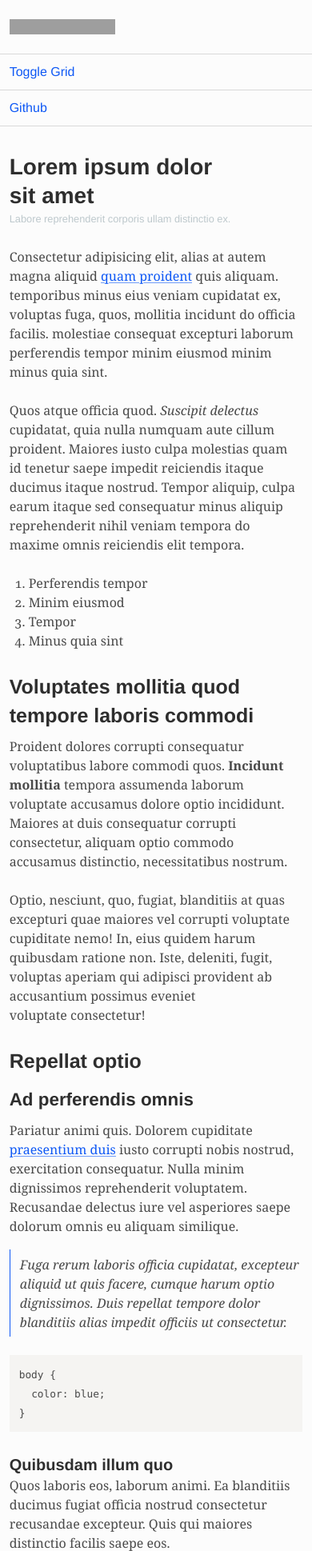
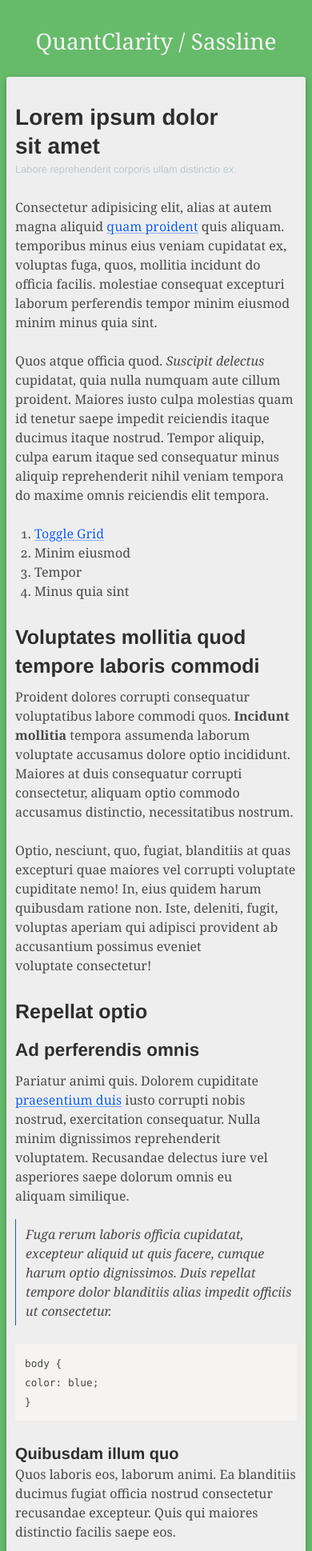
Before and after one commit to bobcolner/material-girl, a Flask app: page /matgirl/typeset in a window 390 px wide. Shown: the top 1939 px of the page at 80% size. Run offline with Flask 2, Linux system fonts and the light colour scheme; some libraries are stand-ins or nearby versions; grey boxes are pictures that could not be loaded.

Commit message:
working responsive typeset

```diff
--- a/app/matgirl/views.py
+++ b/app/matgirl/views.py
@@ -40,4 +40,4 @@ def add_numbers():
 
 @matgirl.route('/typeset')
 def typeset():
-    return render_template('matgirl/sassline.html')
+    return render_template('matgirl/sassline_partial.html')
--- a/app/templates/matgirl/base.html
+++ b/app/templates/matgirl/base.html
@@ -18,6 +18,12 @@
     <script src="//cdnjs.cloudflare.com/ajax/libs/html5shiv/3.7/html5shiv.js"></script>
     <script src="//cdnjs.cloudflare.com/ajax/libs/respond.js/1.4.2/respond.js"></script>
     <![endif]-->
+    <!-- Railway - Sans -->
+    <!-- <link rel="stylesheet" href="http://brick.a.ssl.fastly.net/Raleway:300,300i,400,400i,500,500,600,600,700,900,900"> -->
+    <!--  - Serif -->
+    <!-- <link rel="stylesheet" href="http://brick.a.ssl.fastly.net/:400,400i,500,500i,700,700i"> -->
+    <!-- Latin Modern - Mono -->
+    <!-- <link rel="stylesheet" href="http://brick.a.ssl.fastly.net/Latin+Modern+Mono:300,400,700"> -->
     <!-- <link rel="stylesheet" href="{{ url_for('static', filename='bower_components/materialize/dist/css/materialize.css') }}"> -->
     <link rel="stylesheet" href="{{ url_for('static', filename='css/master.css') }}">
 </head>
@@ -25,12 +31,15 @@
 <body id="csstyle">
     {% block app %}
     <div class="sidenav">
-        <div class="sidenav__header">Side Header</div>
+        <div class="sidenav__header">
+            <h2>Side Header</h2>
+        </div>
     </div>
 
     <div class="main">
         <div class="main__header">{% block header %}QuantClarity / {% endblock %}</div>
         {% block content %}{% endblock %}
+        <div class="main__footer">QuantClarity @ 2015</div>
     </div>
 
     {% endblock app %}
--- /dev/null
+++ b/app/templates/matgirl/sassline_partial.html
@@ -0,0 +1,149 @@
+{% extends "matgirl/base.html" %}
+{% block header %}
+{{ super() }}
+Sassline
+{% endblock %}
+
+{% block content %}
+<section id="baseline" class="paper">
+    <div class="section typeset">
+        <div class="single">
+            <h1>Lorem ipsum dolor sit&nbsp;amet</h1>
+            <p class="caption">Labore reprehenderit corporis ullam distinctio&nbsp;ex.</p>
+            <p>Consectetur adipisicing elit, alias at autem magna aliquid <a href="#">quam proident</a> quis aliquam. temporibus minus eius veniam cupidatat ex, voluptas fuga, quos, mollitia incidunt do officia facilis. molestiae consequat excepturi laborum perferendis tempor minim eiusmod minim minus quia&nbsp;sint.</p>
+            <p>Quos atque officia quod. <i>Suscipit delectus</i> cupidatat, quia nulla numquam aute cillum proident. Maiores iusto culpa molestias quam id tenetur saepe impedit reiciendis itaque ducimus itaque nostrud. Tempor aliquip, culpa earum itaque sed consequatur minus aliquip reprehenderit nihil veniam tempora do maxime omnis reiciendis elit&nbsp;tempora.</p>
+            <ol>
+                <li><a id="gridtoggle">Toggle Grid</a>
+                </li>
+                <li>Minim eiusmod</li>
+                <li>Tempor</li>
+                <li>Minus quia sint</li>
+            </ol>
+            <h2>Voluptates mollitia quod tempore laboris&nbsp;commodi</h2>
+            <p>Proident dolores corrupti consequatur voluptatibus labore commodi quos. <b>Incidunt mollitia</b> tempora assumenda laborum voluptate accusamus dolore optio incididunt. Maiores at duis consequatur corrupti consectetur, aliquam optio commodo accusamus distinctio, necessitatibus&nbsp;nostrum.</p>
+            <p>Optio, nesciunt, quo, fugiat, blanditiis at quas excepturi quae maiores vel corrupti voluptate cupiditate nemo! In, eius quidem harum quibusdam ratione non. Iste, deleniti, fugit, voluptas aperiam qui adipisci provident ab accusantium possimus eveniet voluptate&nbsp;consectetur!</p>
+            <h2>Repellat optio</h2>
+            <h3>Ad perferendis omnis</h3>
+            <p>Pariatur animi quis. Dolorem cupiditate <a href="#">praesentium duis</a> iusto corrupti nobis nostrud, exercitation consequatur. Nulla minim dignissimos reprehenderit voluptatem. Recusandae delectus iure vel asperiores saepe dolorum omnis eu aliquam&nbsp;similique.</p>
+            <blockquote>
+                <p>Fuga rerum laboris officia cupidatat, excepteur aliquid ut quis facere, cumque harum optio dignissimos. Duis repellat tempore dolor blanditiis alias impedit officiis ut&nbsp;consectetur.</p>
+            </blockquote>
+            <pre><code>body {
+color: blue;
+}</code></pre>
+            <h4>Quibusdam illum quo</h4>
+            <p>Quos laboris eos, laborum animi. Ea blanditiis ducimus fugiat officia nostrud consectetur recusandae excepteur. Quis qui maiores distinctio facilis saepe&nbsp;eos.</p>
+            <h5>Consectetur nobis consequat voluptates&nbsp;eiusmod</h5>
+            <p>Iure vel nostrud repellendus. <b>Nostrud</b> autem consequatur, provident officiis qui, mollit exercitation. Veniam minus cillum suscipit aliqua, tenetur. Anim mollitia necessitatibus ad quos consectetur voluptatem do&nbsp;<a href="#">corporis</a>.</p>
+            <ul>
+                <li>Perferendis tempor</li>
+                <li>Minim eiusmod </li>
+                <li>Tempor</li>
+                <li>Minus quia sint</li>
+            </ul>
+            <p>Corporis eligendi minim, enim proident reprehenderit iusto. <i>Reprehenderit</i> commodo commodi, repudiandae voluptas saepe sint libero. Praesentium eius distinctio ullamco vero iusto praesentium eligendi animi. Consectetur dolore vero similique dolore, ut labore&nbsp;omnis.</p>
+            <h6>Maxime alias anim similique</h6>
+            <p>Omnis corporis assumenda nisi ullam dolores culpa repellat. Molestias praesentium necessitatibus minus, reiciendis officiis commodo incidunt. Consectetur nostrud odio numquam&nbsp;tenetur.</p>
+            <hr>
+            <h1>Heading level 1</h1>
+            <h2>Heading level 2</h2>
+            <h3>Heading level 3</h3>
+            <h4>Heading level 4</h4>
+            <h5>Heading level 5</h5>
+            <h6>Heading level 6</h6>
+            <p>Paragraph with <b>bold</b>, <i>italic</i>, <a href="#">link</a> and <code>code</code> styles.</p>
+            <blockquote>
+                <p>Blockquote</p>
+            </blockquote>
+            <p class="caption">Caption text</p>
+            <ol>
+                <li>Ordered list element one</li>
+                <li>Ordered list element two</li>
+                <li>Ordered list element three</li>
+            </ol>
+            <ul>
+                <li>Unordered list element one</li>
+                <li>Unordered list element two</li>
+                <li>Unordered list element three</li>
+            </ul>
+        </div>
+    </div>
+    <div class="section typeset">
+        <div class="column column--duo">
+            <h6>Column one</h6>
+            <p>Consectetur adipisicing elit, alias at autem magna aliquid <a href="#">quam proident</a> quis aliquam. temporibus minus eius veniam cupidatat ex, voluptas fuga, quos, mollitia incidunt do officia facilis. molestiae consequat excepturi laborum perferendis tempor minim eiusmod minim minus quia&nbsp;sint.</p>
+        </div>
+        <div class="column column--duo">
+            <h6>Column two</h6>
+            <p>Quos atque officia quod. <i>Suscipit delectus</i> cupidatat, quia nulla numquam aute cillum proident. Maiores iusto culpa molestias quam id tenetur saepe impedit reiciendis itaque ducimus itaque nostrud. Tempor aliquip, culpa earum itaque sed consequatur minus aliquip reprehenderit nihil veniam tempora do maxime omnis reiciendis elit&nbsp;tempora.</p>
+        </div>
+    </div>
+    <div class="section typeset">
+        <div class="column column--trio">
+            <h6>Column one</h6>
+            <p>Consectetur adipisicing elit, alias at autem magna aliquid <a href="#">quam proident</a> quis aliquam. temporibus minus eius veniam cupidatat ex, voluptas fuga, quos, mollitia incidunt do officia facilis. molestiae consequat excepturi laborum perferendis tempor minim eiusmod minim minus quia&nbsp;sint.</p>
+        </div>
+        <div class="column column--trio">
+            <h6>Column two</h6>
+            <p>Quos atque officia quod. <i>Suscipit delectus</i> cupidatat, quia nulla numquam aute cillum proident. Maiores iusto culpa molestias quam id tenetur saepe impedit reiciendis itaque ducimus itaque nostrud. Tempor aliquip, culpa earum itaque sed consequatur minus aliquip reprehenderit nihil veniam tempora do maxime omnis reiciendis elit&nbsp;tempora.</p>
+        </div>
+        <div class="column column--trio">
+            <h6>Column three</h6>
+            <p>Quos atque officia quod. <i>Suscipit delectus</i> cupidatat, quia nulla numquam aute cillum proident. Maiores iusto culpa molestias quam id tenetur saepe impedit reiciendis itaque ducimus itaque nostrud. Tempor aliquip, culpa earum itaque sed consequatur minus aliquip reprehenderit nihil veniam tempora do maxime omnis reiciendis elit&nbsp;tempora.</p>
+        </div>
+    </div>
+    <div class="section typeset">
+        <div class="column column--main">
+            <h6>Main column</h6>
+            <p>Consectetur adipisicing elit, alias at autem magna aliquid <a href="#">quam proident</a> quis aliquam. temporibus minus eius veniam cupidatat ex, voluptas fuga, quos, mollitia incidunt do officia facilis. molestiae consequat excepturi laborum perferendis tempor minim eiusmod minim minus quia&nbsp;sint.</p>
+            <p>Consectetur adipisicing elit, alias at autem magna aliquid <a href="#">quam proident</a> quis aliquam. temporibus minus eius veniam cupidatat ex, voluptas fuga, quos, mollitia incidunt do officia facilis. molestiae consequat excepturi laborum perferendis tempor minim eiusmod minim minus quia&nbsp;sint.</p>
+        </div>
+        <div class="column column--sidebar">
+            <h6>Sidebar</h6>
+            <p>Quos atque officia quod. <i>Suscipit delectus</i> cupidatat, quia nulla numquam aute cillum proident. Maiores iusto culpa molestias quam id tenetur saepe impedit reiciendis itaque ducimus itaque nostrud. Tempor aliquip, culpa earum itaque sed consequatur minus&nbsp;aliquip.</p>
+        </div>
+    </div>
+    <div class="section typeset">
+        <div class="column column--sidebar">
+            <h6>Sidebar</h6>
+            <p>Quos atque officia quod. <i>Suscipit delectus</i> cupidatat, quia nulla numquam aute cillum proident. Maiores iusto culpa molestias quam id tenetur saepe impedit reiciendis itaque ducimus itaque nostrud. Tempor aliquip, culpa earum itaque sed consequatur minus&nbsp;aliquip.</p>
+        </div>
+        <div class="column column--main">
+            <h6>Main column</h6>
+            <p>Consectetur adipisicing elit, alias at autem magna aliquid <a href="#">quam proident</a> quis aliquam. temporibus minus eius veniam cupidatat ex, voluptas fuga, quos, mollitia incidunt do officia facilis. molestiae consequat excepturi laborum perferendis tempor minim eiusmod minim minus quia&nbsp;sint.</p>
+            <p>Consectetur adipisicing elit, alias at autem magna aliquid <a href="#">quam proident</a> quis aliquam. temporibus minus eius veniam cupidatat ex, voluptas fuga, quos, mollitia incidunt do officia facilis. molestiae consequat excepturi laborum perferendis tempor minim eiusmod minim minus quia&nbsp;sint.</p>
+        </div>
+    </div>
+    <div class="section typeset">
+        <div class="column column--main column--right">
+            <h6>Main column</h6>
+            <p>Consectetur adipisicing elit, alias at autem magna aliquid <a href="#">quam proident</a> quis aliquam. temporibus minus eius veniam cupidatat ex, voluptas fuga, quos, mollitia incidunt do officia facilis. molestiae consequat excepturi laborum perferendis tempor minim eiusmod minim minus quia&nbsp;sint.</p>
+            <p class="caption sidenote">This is an inline caption.</p>
+            <p>Consectetur adipisicing elit, alias at autem magna aliquid <a href="#">quam proident</a> quis aliquam. temporibus minus eius veniam cupidatat ex, voluptas fuga, quos, mollitia incidunt do officia facilis. molestiae consequat excepturi laborum perferendis tempor minim eiusmod minim minus quia&nbsp;sint.</p>
+            <p>Consectetur adipisicing elit, alias at autem magna aliquid <a href="#">quam proident</a> quis aliquam. temporibus minus eius veniam cupidatat ex, voluptas fuga, quos, mollitia incidunt do officia facilis. molestiae consequat excepturi laborum perferendis tempor minim eiusmod minim minus quia&nbsp;sint.</p>
+        </div>
+    </div>
+    <div class="section typeset">
+        <div class="column column--main column--left">
+            <h6>Main column</h6>
+            <p>Consectetur adipisicing elit, alias at autem magna aliquid <a href="#">quam proident</a> quis aliquam. temporibus minus eius veniam cupidatat ex, voluptas fuga, quos, mollitia incidunt do officia facilis. molestiae consequat excepturi laborum perferendis tempor minim eiusmod minim minus quia&nbsp;sint.</p>
+            <p class="caption sidenote">This is a long inline caption that will probably go across a couple of&nbsp;lines.</p>
+            <p>Consectetur adipisicing elit, alias at autem magna aliquid <a href="#">quam proident</a> quis aliquam. temporibus minus eius veniam cupidatat ex, voluptas fuga, quos, mollitia incidunt do officia facilis. molestiae consequat excepturi laborum perferendis tempor minim eiusmod minim minus quia&nbsp;sint.</p>
+            <p>Consectetur adipisicing elit, alias at autem magna aliquid <a href="#">quam proident</a> quis aliquam. temporibus minus eius veniam cupidatat ex, voluptas fuga, quos, mollitia incidunt do officia facilis. molestiae consequat excepturi laborum perferendis tempor minim eiusmod minim minus quia&nbsp;sint.</p>
+        </div>
+    </div>
+</section>
+<script>
+// Grid toggle
+function changeClass() {
+    if (document.getElementById("baseline").className.match(/(?:^|\s)show-grid(?!\S)/)) {
+        document.getElementById("baseline").className = document.getElementById("baseline").className.replace(/(?:^|\s)show-grid(?!\S)/g, '')
+    } else {
+        document.getElementById("baseline").className += " show-grid";
+    }
+}
+window.onload = function() {
+    document.getElementById("gridtoggle").addEventListener('click', changeClass);
+}
+</script>
+{% endblock %}
--- a/assets/static/scss/components/_main.scss
+++ b/assets/static/scss/components/_main.scss
@@ -20,15 +20,25 @@ $header_height: 10 rem;
     right: 0;
     bottom: 0;
     width: 100%;
-    @include respond('medium-only') {
-        width: 70%;
+    // @include respond('medium-only') {
+    //     width: 70%;
+    // }
+    // @include respond('large-and-up') {
+    //     width: 75%;
+    // }
+    @include part(header) {
+        margin-top: 2rem;
+        padding-bottom: 2rem;
+        color: color('grey','lighten-4');
+        @include sassline($fontsize: alpha, $font: $headingtype, $lineheight: 3, $below: 1, $breakpoint: all);
+        text-align: center;
     }
-    @include respond('large-and-up') {
-        width: 75%;
-    }
-    @include part(header) {
-        background-color: color('green','darken-2');
-        height: $header_height;
+    @include part(footer) {
+        margin-top: 2rem;
+        padding-bottom: 2rem;
+        color: color('grey','lighten-4');
+        @include sassline(gamma, $headingtype, 3, 1, all);
+        text-align: center;
     }
 }
 
@@ -42,48 +52,44 @@ $header_height: 10 rem;
     padding: 0;
     margin: 0;
     width: 0;
-    @include respond('medium-only') {
-        width: 30%;
-    }
-    @include respond('large-and-up') {
-        width: 25%;
-    }
+    // @include respond('medium-only') {
+    //     width: 30%;
+    // }
+    // @include respond('large-and-up') {
+    //     width: 25%;
+    // }
     @include part(header) {
         background-color: color('blue','darken-2');
         height: $header_height;
     }
 }
 
-
 @include component(paper) {
     background-color: color('grey','lighten-3');
-    @extend %z-depth-1-half;
+    @extend %z-depth-1;
     z-index: 2;
     border-radius: 3px;
-    padding: 3em;
+    margin-bottom: 2em;
     margin-left: auto;
     margin-right: auto;
-    margin-bottom: 2em;
     width: 96%;
-    @include respond('medium-only') {
-        width: 92%;
+    @include breakpoint(break-3) {
+        @include maxwidth(3);
+        margin-right: 2%;
     }
-    @include respond('large-and-up') {
-        width: 85%;
-        max-width: 60em;
-        max-width: 45em;
+    @include breakpoint(break-4) {
+        @include maxwidth(4);
+
     }
-    @include option(first) {
-        margin-top: 4em;
-    }
-    @include option(filler-short) {
-        height: 60px;
-    }
-    @include option(filler-med) {
-        height: 120px;
-    }
-    @include option(filler-long) {
-        height: 300px;
+    // @include respond('medium-only') {
+    //     width: 96%;
+    // }
+    // @include respond('large-and-up') {
+    //     width: 96%;
+    //     max-width: 50em;
+    // }
+    @include option(filler) {
+        height: 200px;
     }
 }
 
--- a/assets/static/scss/master.scss
+++ b/assets/static/scss/master.scss
@@ -1,8 +1,5 @@
 
 @charset "UTF-8";
-
-// Materialize
-@import "../bower_components/materialize/sass/materialize";
 
 // CSStyle macros
 @import "../bower_components/csstyle/csstyle";
@@ -13,12 +10,14 @@
 // SCUT Lib
 // @import "../bower_components/scut/dist/scut";
 
-// Over-rides
+// Materialize
+@import "../bower_components/materialize/sass/materialize";
+ // Over-rides
 @import "utilities/or_variables";
 
+// Typesetting
+@import "utilities/sassline/style";
 // @import "utilities/mod_scale";
 
 // Main Components
 @import "components/main";
-
-@import "utilities/sassline/style";
--- a/assets/static/scss/utilities/or_variables.scss
+++ b/assets/static/scss/utilities/or_variables.scss
@@ -58,6 +58,22 @@
 
 // // Media Query Ranges
 //  Screen sizes
+// $xlarge-screen: 1440px;
+// $large-screen-up: 1201px;
+// $large-screen: 1200px;
+// $medium-screen-up: 993px;
+// $medium-screen: 992px;
+// $small-screen-up: 601px;
+// $small-screen: 600px;
+
+$breakpoints: (
+  break-0: 0,     // 0px       Mobile first
+  break-1: 640,   // 640px   ~ Small tablet up
+  break-2: 800,   // 800px   ~ Large tablet up
+  break-3: 1024,  // 1024px  ~ Desktop up
+  break-4: 1600   // 1600px  ~ Large desktop up
+);
+
 $xlarge-screen: 1440px;
 $large-screen-up: 1201px;
 $large-screen: 1200px;
@@ -76,7 +92,7 @@ $medium-and-down: "only screen and (max-width : #{$medium-screen})";
 $small-and-down: "only screen and (max-width : #{$small-screen})";
 
 // Media Query Map
-$breakpoints: (
+$bpoints: (
     'xlarge-and-up'   : $xlarge-and-up,
     'large-and-up'    : $large-and-up,
     'large-only'      : $large-only,
@@ -89,9 +105,9 @@ $breakpoints: (
 // media query 'respond' mixin
 @mixin respond($name) {
   // If the key exists in the map
-  @if map-has-key($breakpoints, $name) {
+  @if map-has-key($bpoints, $name) {
     // Prints a media query based on the value
-    @media #{map-get($breakpoints, $name)} {
+    @media #{map-get($bpoints, $name)} {
       @content;
     }
   }
```
Also changed, not shown: assets/static/css/master.css, 2 other files.
